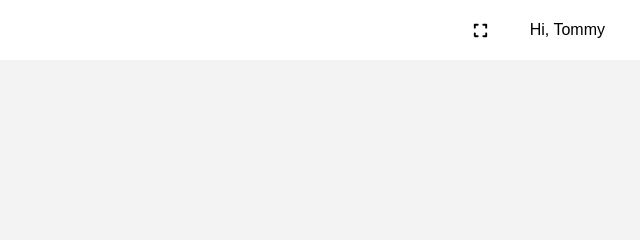
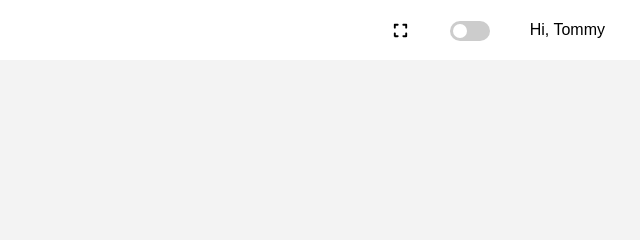
Before and after one commit to lbachannel/anlb-e-learning-vanilla, a website built with Vite: page index.html in a window 1280 px wide. Shown: the top 240 px of the page, 640-1280 px from the left. Built offline with nearby package versions, Linux system fonts and the light colour scheme.

Commit message:
dark light mode

```diff
--- a/src/js/components/layout/header.js
+++ b/src/js/components/layout/header.js
@@ -58,24 +58,48 @@ const _loadSearch = () => {
 }
 
 const _createSettingItem = (options = {}) => {
-    const { icon, text } = options;
+    const opts = Object.assign({
+        icon: '',
+        text: '',
+        customize: false
+    }, options);
 
     const item = document.createElement('li');
     item.className = 'header-settings__list-item';
 
-    if (icon) {
+    if (opts.icon) {
         const img = document.createElement('img');
         img.className = 'header-settings__list-item-icon'
-        img.src = icon;
+        img.src = opts.icon;
 
         const span = document.createElement('span');
         span.append(img);
         item.appendChild(span);
     }
 
-    if (text) {
+    if (opts.text) {
         const span = document.createElement('span');
-        span.innerText = text;
+        span.innerText = opts.text;
+        item.appendChild(span);
+    }
+
+    if (opts.customize) {
+
+        const span = document.createElement('span');
+
+        const label = document.createElement('label');
+        label.className = 'themes';
+
+        const input = document.createElement('input');
+        input.id = 'themes';
+        input.type = 'checkbox';
+        input.className = 'themes-input';
+
+        const slider = document.createElement('span');
+        slider.className = 'themes-slider';
+
+        label.append(input, slider);
+        span.appendChild(label);
         item.appendChild(span);
     }
 
@@ -90,9 +114,10 @@ const _loadSettings = () => {
     list.className = 'header-settings__list';
     // fullscreen, lightmode, user-info
     const fullscreen = _createSettingItem({ icon: 'fullscreen.svg' });
+    const lightmode = _createSettingItem({ customize: true });
     const userInfo = _createSettingItem({ text: `Hi, Tommy` });
 
-    list.append(fullscreen, userInfo);
+    list.append(fullscreen, lightmode, userInfo);
     div.appendChild(list);
     return div;
 }
--- /dev/null
+++ b/src/scss/components/_index.scss
@@ -0,0 +1 @@
+@forward "./mode";
--- /dev/null
+++ b/src/scss/components/_mode.scss
@@ -0,0 +1,44 @@
+.themes {
+    position: relative;
+    display: inline-block;
+    width: 40px;
+    height: 20px;
+
+    &-input {
+        opacity: 0;
+        width: 0;
+        height: 0;
+    }
+
+    &-slider {
+        position: absolute;
+        cursor: pointer;
+        top: 0;
+        left: 0;
+        right: 0;
+        bottom: 0;
+        background: #ccc;
+        border-radius: 34px;
+        transition: 0.3s;
+
+        &::before {
+            position: absolute;
+            content: "";
+            width: 14px;
+            height: 14px;
+            left: 3px;
+            bottom: 3px;
+            background: #fff;
+            border-radius: 50%;
+            transition: 0.3s;
+        }
+    }
+
+    &-input:checked + .themes-slider {
+        background: #4caf50;
+    }
+
+    &-input:checked + .themes-slider::before {
+        transform: translateX(24px);
+    }
+}
--- a/src/scss/layout/_header.scss
+++ b/src/scss/layout/_header.scss
@@ -98,15 +98,15 @@
                 justify-content: flex-end;
                 cursor: pointer;
 
+                &:not(:nth-child(2)) span:hover {
+                    background: #e9ecef;
+                    border-radius: 5px;
+                }
+
                 & span {
                     min-width: 19px;
                     max-height: 19px;
                     padding: 5px;
-
-                    &:hover {
-                        background: #e9ecef;
-                        border-radius: 5px;
-                    }
                 }
             }
 
--- a/src/scss/style.scss
+++ b/src/scss/style.scss
@@ -1,3 +1,4 @@
 @use "./base";
 @use "./layout";
 @use "./themes";
+@use "./components";
```
Also changed, not shown: src/assets/css/style.css, 1 other file.
